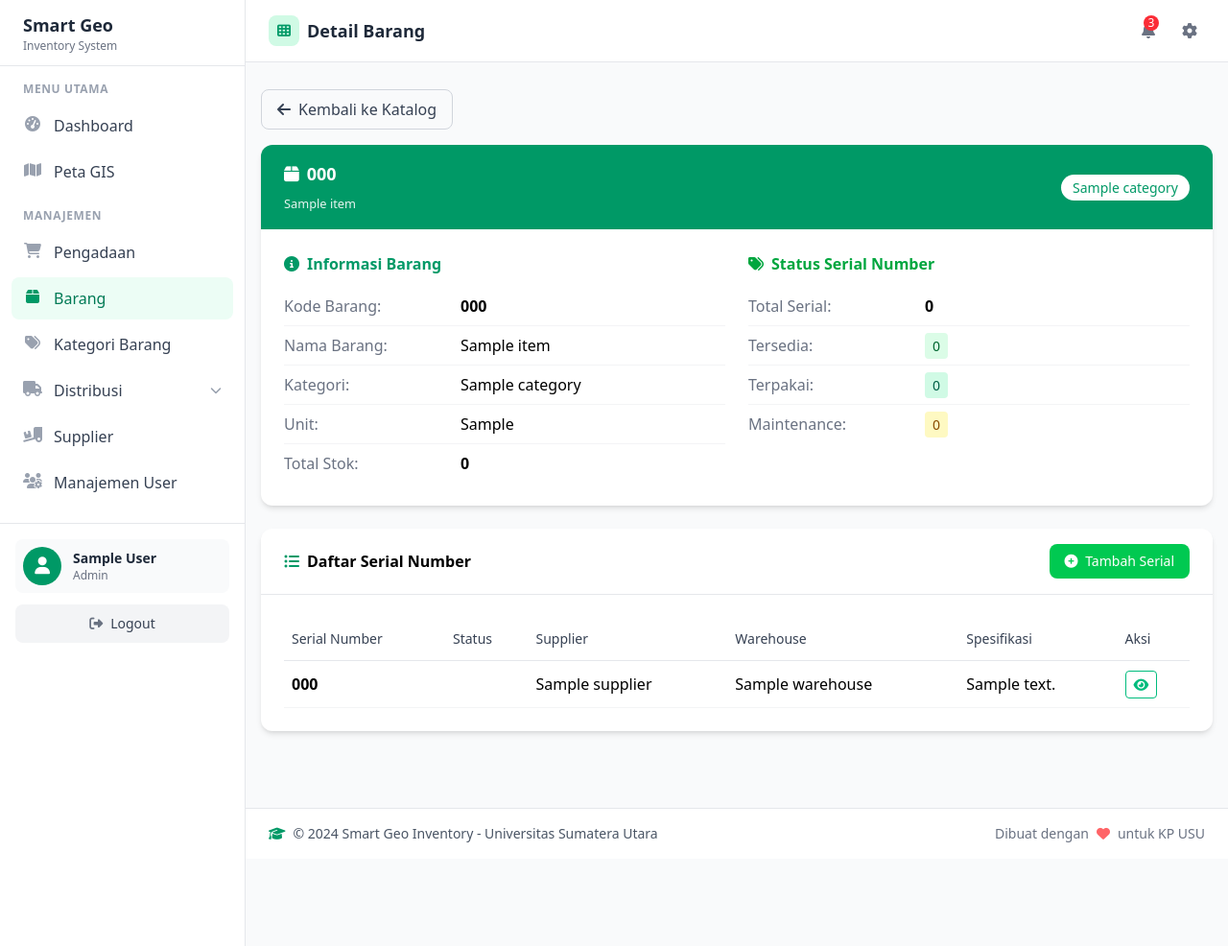
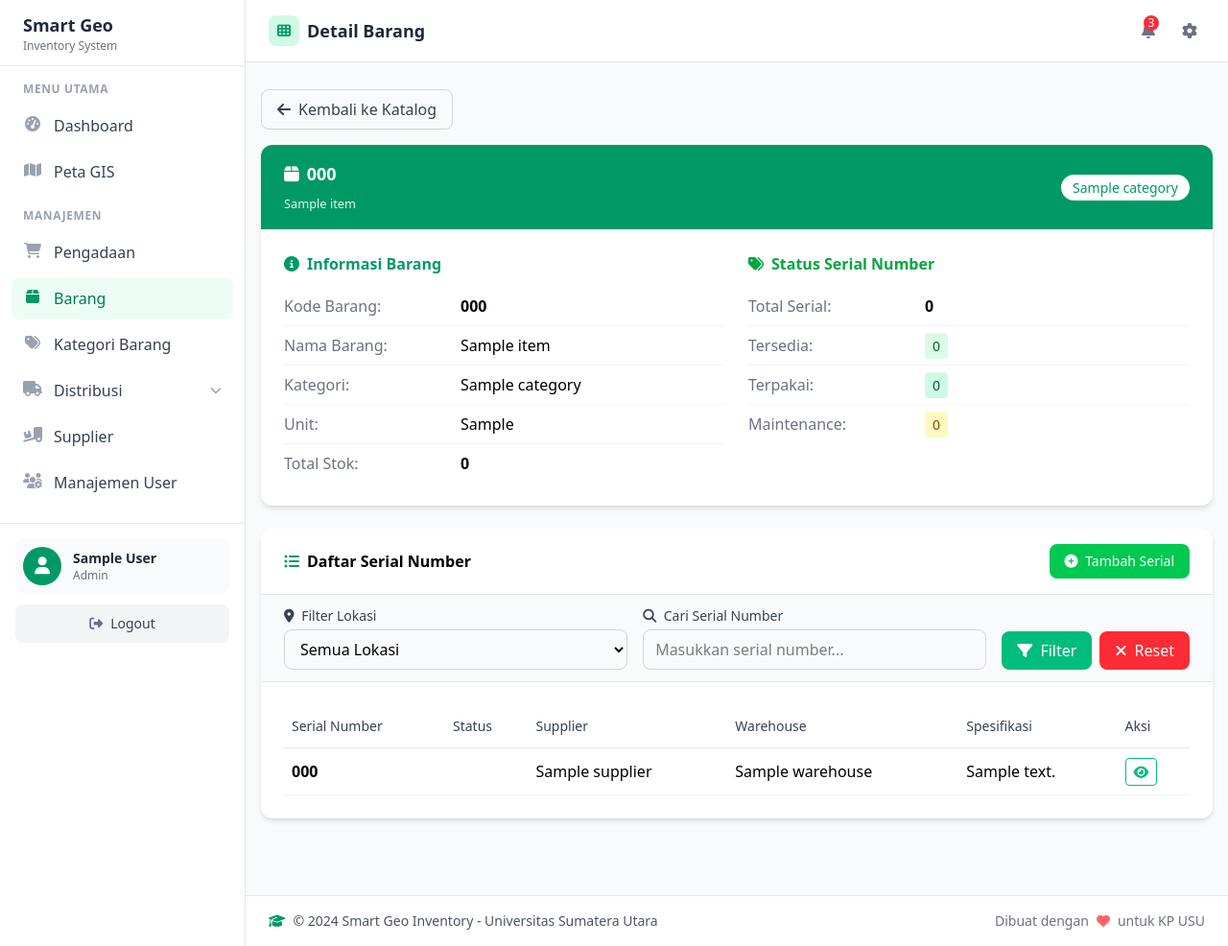
Before and after one commit to Naminiges/Smart-Geo-Inventory, a Flask app: page /items/1/details in a window 1280 px wide. Shown: the whole page at 96% size. Run offline with Flask 3, Linux system fonts and the light colour scheme; a user stored in the database is signed in; tables that the repository leaves empty hold one stand-in row (values such as "Sample post"); style sheets or scripts are compiled from the project's sources.

Commit message:
Add filtering options for item details by location and serial number

```diff
--- a/app/templates/items/details.html
+++ b/app/templates/items/details.html
@@ -91,6 +91,38 @@
                 <i class="fas fa-plus-circle mr-1"></i> Tambah Serial
             </a>
         </div>
+        <!-- Filter Section -->
+        <div class="px-6 py-3 bg-gray-50 border-b border-gray-200">
+            <form method="GET" action="{{ url_for('items.details', id=item.id) }}" class="flex flex-wrap gap-4 items-end">
+                <div class="flex-1 min-w-[250px]">
+                    <label class="block text-sm font-medium text-gray-700 mb-1">
+                        <i class="fas fa-map-marker-alt mr-1"></i> Filter Lokasi
+                    </label>
+                    <select name="location" class="w-full border border-gray-300 rounded-lg px-3 py-2 focus:ring-2 focus:ring-emerald-500 focus:border-emerald-500">
+                        <option value="">Semua Lokasi</option>
+                        {% for loc in locations %}
+                        <option value="{{ loc.value }}" {% if location_filter == loc.value %}selected{% endif %}>
+                            {{ loc.name }}
+                        </option>
+                        {% endfor %}
+                    </select>
+                </div>
+                <div class="flex-1 min-w-[250px]">
+                    <label class="block text-sm font-medium text-gray-700 mb-1">
+                        <i class="fas fa-search mr-1"></i> Cari Serial Number
+                    </label>
+                    <input type="text" name="search" value="{{ search_filter or '' }}" placeholder="Masukkan serial number..." class="w-full border border-gray-300 rounded-lg px-3 py-2 focus:ring-2 focus:ring-emerald-500 focus:border-emerald-500">
+                </div>
+                <div class="flex gap-2 shrink-0">
+                    <button type="submit" class="bg-emerald-500 hover:bg-emerald-600 text-white px-4 py-2 rounded-lg transition-colors">
+                        <i class="fas fa-filter mr-1"></i> Filter
+                    </button>
+                    <a href="{{ url_for('items.details', id=item.id) }}" class="bg-red-500 hover:bg-red-600 text-white px-4 py-2 rounded-lg transition-colors">
+                        <i class="fas fa-times mr-1"></i> Reset
+                    </a>
+                </div>
+            </form>
+        </div>
         <div class="p-6 overflow-x-auto">
             <table class="w-full">
                 <thead>
--- a/app/views/items.py
+++ b/app/views/items.py
@@ -87,10 +87,55 @@ def create():
 @login_required
 def details(id):
     """Show item details and list of item details (serial numbers)"""
+    from app.models import Warehouse, Unit, Distribution
+
     item = Item.query.get_or_404(id)
-    item_details = ItemDetail.query.filter_by(item_id=id).all()
 
-    return render_template('items/details.html', item=item, item_details=item_details)
+    # Get filter parameters
+    location_filter = request.args.get('location', '')
+    search_filter = request.args.get('search', '').strip()
+
+    # Build query for item details
+    query = ItemDetail.query.filter_by(item_id=id)
+    item_details = query.all()
+
+    # Filter by location
+    if location_filter:
+        if ':' in location_filter:
+            filter_type, filter_id = location_filter.split(':', 1)
+            filter_id = int(filter_id)
+
+            if filter_type == 'warehouse':
+                # Filter by warehouse from item_details table
+                item_details = [d for d in item_details if d.warehouse_id == filter_id]
+            elif filter_type == 'unit':
+                # Filter by unit from distributions table
+                distributed_detail_ids = db.session.query(Distribution.item_detail_id).filter_by(unit_id=filter_id).all()
+                distributed_detail_ids = [d[0] for d in distributed_detail_ids]
+                item_details = [d for d in item_details if d.id in distributed_detail_ids]
+
+    # Filter by serial number search
+    if search_filter:
+        item_details = [d for d in item_details if search_filter.lower() in d.serial_number.lower()]
+
+    # Build combined location list for dropdown
+    locations = []
+    for warehouse in Warehouse.query.all():
+        locations.append({
+            'value': f'warehouse:{warehouse.id}',
+            'name': f'Warehouse: {warehouse.name}',
+            'type': 'warehouse'
+        })
+    for unit in Unit.query.all():
+        locations.append({
+            'value': f'unit:{unit.id}',
+            'name': f'Unit: {unit.name}',
+            'type': 'unit'
+        })
+
+    return render_template('items/details.html', item=item, item_details=item_details,
+                          locations=locations, location_filter=location_filter,
+                          search_filter=search_filter)
 
 
 @bp.route('/detail/create', methods=['GET', 'POST'])
```
